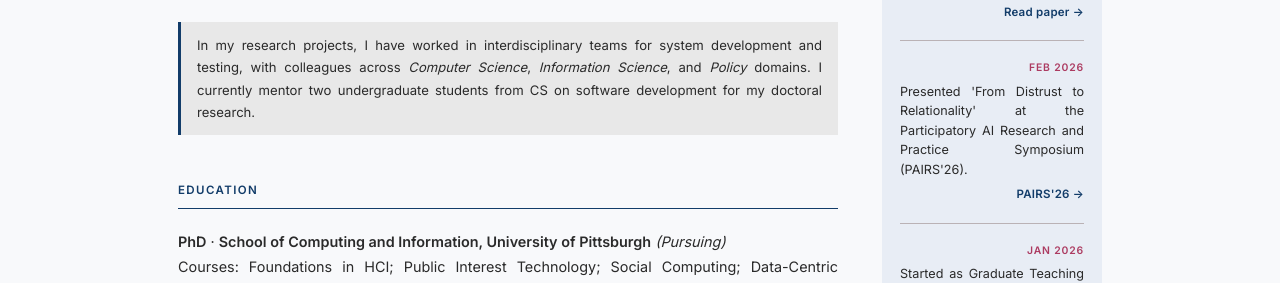
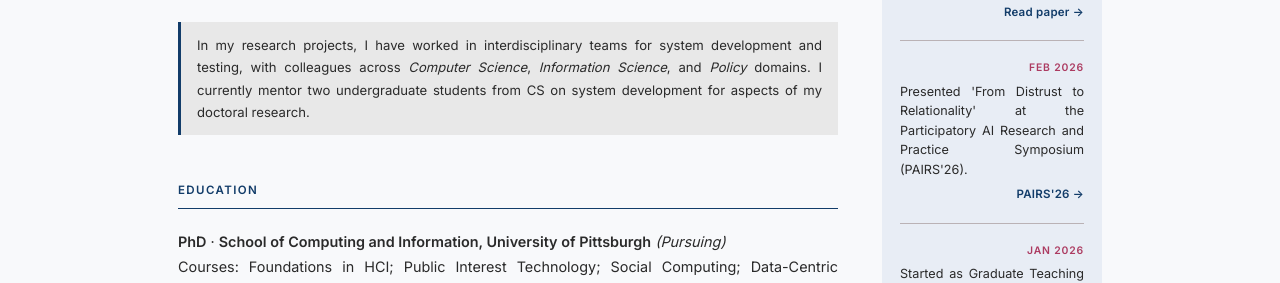
Before and after one commit to adityanayak-info/adityanayak-info.github.io, a Jekyll site: the page built from index.md, in a window 1280 px wide and 900 px high, scrolled down 1372 px. Shown: the part 201-484 px from the top of the window. Built offline with Jekyll 4.4.1, drawn with Linux system fonts in a browser that asks for light colours.

Commit message:
Clarify mentoring focus in research projects
Updated the description of mentoring activities in research projects.

```diff
--- a/index.md
+++ b/index.md
@@ -155,7 +155,7 @@ permalink: /
 </div>
 
 <div class="skill-collab">
-  In my research projects, I have worked in interdisciplinary teams for system development and testing, with colleagues across <em>Computer Science</em>, <em>Information Science</em>, and <em>Policy</em> domains. I currently mentor two undergraduate students from CS on software development for my doctoral research.
+  In my research projects, I have worked in interdisciplinary teams for system development and testing, with colleagues across <em>Computer Science</em>, <em>Information Science</em>, and <em>Policy</em> domains. I currently mentor two undergraduate students from CS on system development for aspects of my doctoral research.
 </div>
 
 
```
